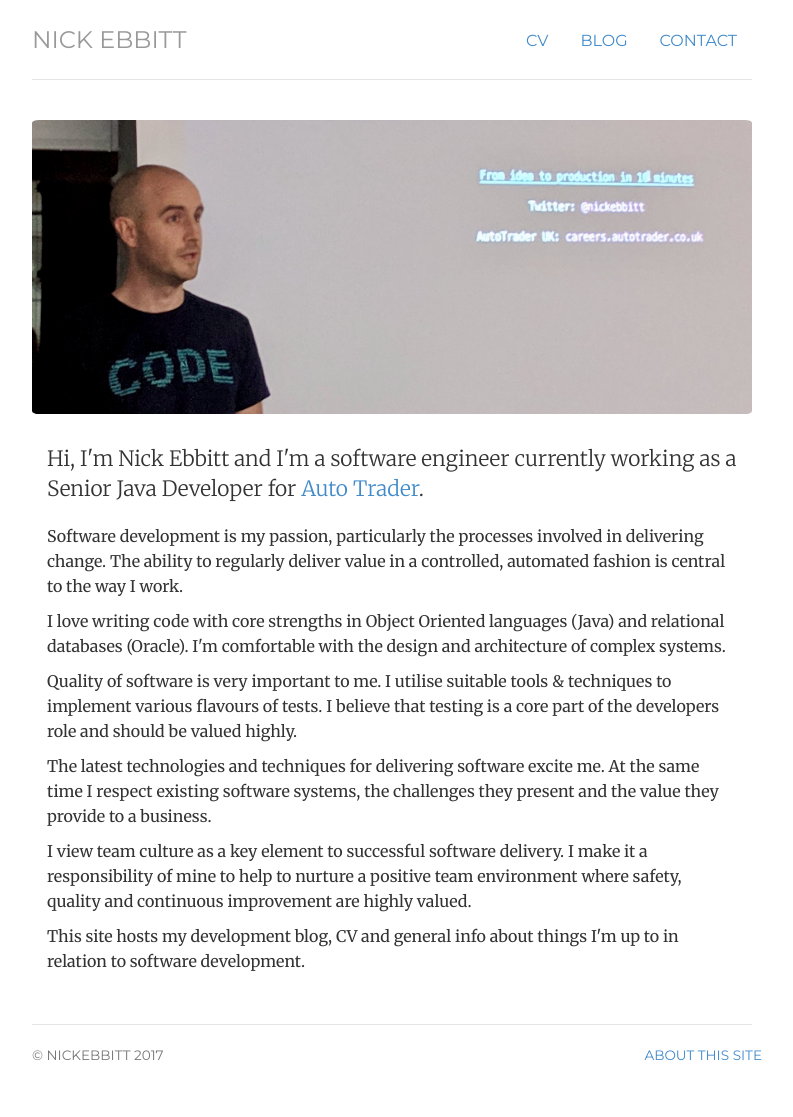
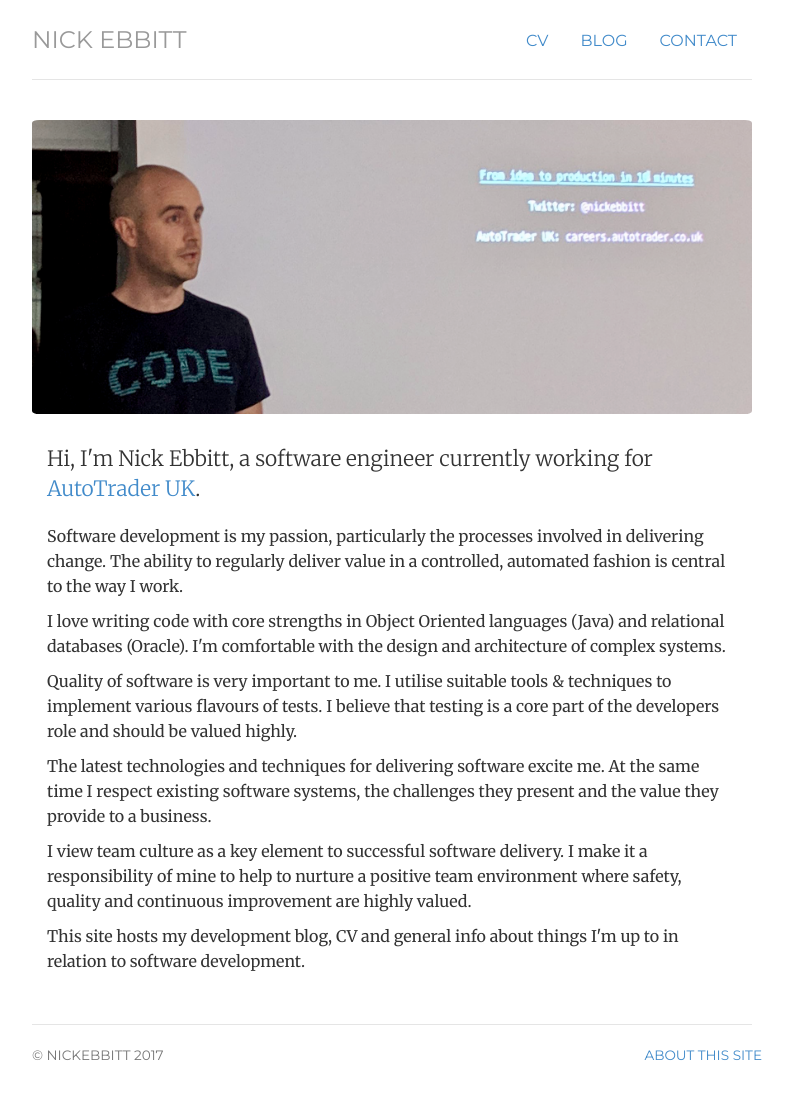
Before and after one commit to nickebbitt/nickebbitt.github.io, a Jekyll site: the page built from index.html, in a window 1280 px wide. Shown: the whole page, without its empty margins (248-1041 px from the left). Built offline with Jekyll 4.4.1, drawn with Linux system fonts in a browser that asks for light colours.

Commit message:
Update words on main page

```diff
--- a/index.html
+++ b/index.html
@@ -9,8 +9,8 @@ description: Nick Ebbitt is a Software Engineer living and working in Manchester
 <div class="row marketing">
    <img  class="img-responsive avatar" alt="Nick Ebbitt" src="img/nickebbitt.png">
    <div itemscope itemtype="http://data-vocabulary.org/Person" class="col-sm-12">
-      <p class="lead">Hi, I'm <span itemprop="name">Nick Ebbitt</span> and I'm a software engineer currently
-			working as a Senior Java Developer for <a href="https://careers.autotrader.co.uk/">Auto Trader</a>.</p>
+      <p class="lead">Hi, I'm <span itemprop="name">Nick Ebbitt</span>, a software engineer currently
+			working for <a href="https://careers.autotrader.co.uk/">AutoTrader UK</a>.</p>
 
 		{% include bio.html %}
 
```
